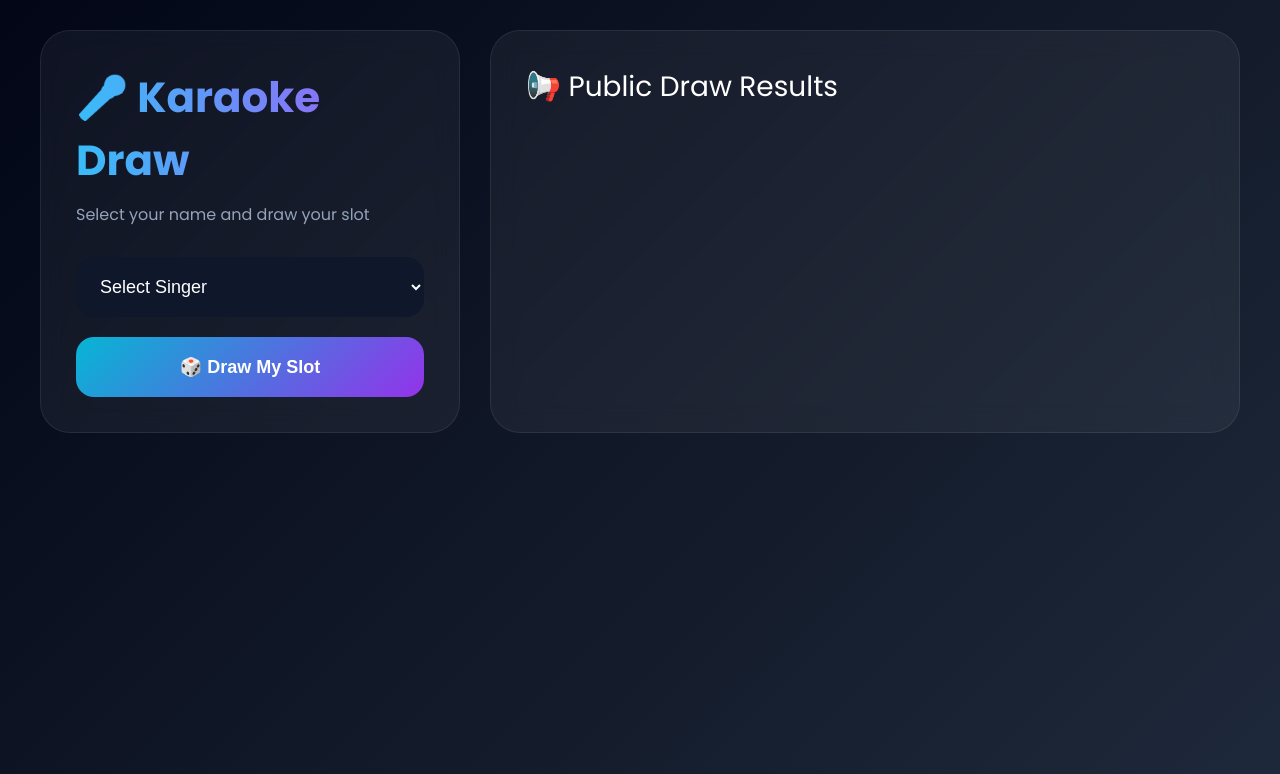
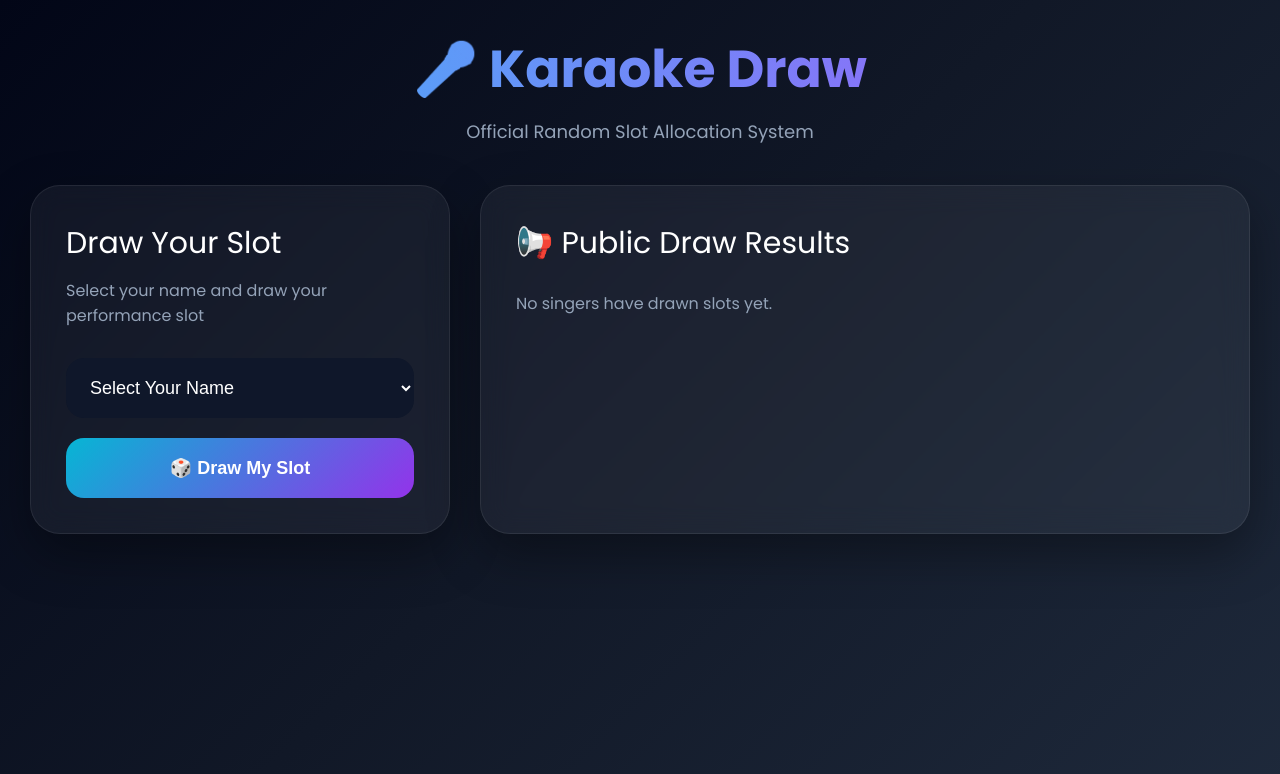
Before and after one commit to bhadubhai/karaoke-draw, a Flask app: template templates/draw.html in a window 1280 px wide. Shown: the top 774 px of the page. Run offline with Flask 3, Linux system fonts and the light colour scheme; the template is opened without the code that fills it, so the values that code supplies are empty.

Commit message:
Update draw.html

```diff
--- a/templates/draw.html
+++ b/templates/draw.html
@@ -37,20 +38,52 @@
                     #1e293b
                 );
 
+            min-height:100vh;
+
             color:white;
-
-            min-height:100vh;
 
             padding:30px;
         }
 
         .container{
 
-            max-width:1200px;
+            max-width:1300px;
+
             margin:auto;
         }
 
-        .top{
+        .header{
+
+            text-align:center;
+
+            margin-bottom:40px;
+        }
+
+        .header h1{
+
+            font-size:52px;
+
+            margin-bottom:10px;
+
+            background:
+                linear-gradient(
+                    to right,
+                    #38bdf8,
+                    #a855f7
+                );
+
+            -webkit-background-clip:text;
+            -webkit-text-fill-color:transparent;
+        }
+
+        .header p{
+
+            color:#94a3b8;
+
+            font-size:18px;
+        }
+
+        .layout{
 
             display:grid;
 
@@ -81,26 +114,19 @@
             padding:35px;
 
             backdrop-filter:blur(14px);
+
+            box-shadow:
+                0 20px 50px rgba(0,0,0,0.35);
         }
 
-        h1{
+        .draw-title{
 
-            font-size:42px;
+            font-size:30px;
 
-            margin-bottom:10px;
-
-            background:
-                linear-gradient(
-                    to right,
-                    #38bdf8,
-                    #a855f7
-                );
-
-            -webkit-background-clip:text;
-            -webkit-text-fill-color:transparent;
+            margin-bottom:12px;
         }
 
-        .subtitle{
+        .draw-subtitle{
 
             color:#94a3b8;
 
@@ -203,16 +243,28 @@
                     #38bdf8,
                     #8b5cf6
                 );
+
+            box-shadow:
+                0 10px 25px rgba(139,92,246,0.4);
+        }
+
+        .success{
+
+            margin-top:18px;
+
+            color:#4ade80;
+
+            font-weight:600;
         }
 
         .public-title{
 
-            font-size:28px;
+            font-size:30px;
 
             margin-bottom:25px;
         }
 
-        .public-list{
+        .public-grid{
 
             display:grid;
 
@@ -260,9 +315,14 @@
             align-items:center;
             justify-content:center;
 
+            background:#7c3aed;
+
             font-weight:700;
+        }
 
-            background:#7c3aed;
+        .empty{
+
+            color:#94a3b8;
         }
 
     </style>
@@ -273,16 +333,30 @@
 
     <div class="container">
 
-        <div class="top">
+        <!-- HEADER -->
 
-            <!-- DRAW BOX -->
+        <div class="header">
+
+            <h1>🎤 Karaoke Draw</h1>
+
+            <p>
+                Official Random Slot Allocation System
+            </p>
+
+        </div>
+
+        <div class="layout">
+
+            <!-- DRAW SECTION -->
 
             <div class="card">
 
-                <h1>🎤 Karaoke Draw</h1>
+                <div class="draw-title">
+                    Draw Your Slot
+                </div>
 
-                <div class="subtitle">
-                    Select your name and draw your slot
+                <div class="draw-subtitle">
+                    Select your name and draw your performance slot
                 </div>
 
                 <form method="POST">
@@ -292,8 +366,12 @@
                         required
                     >
 
-                        <option value="">
-                            Select Singer
+                        <option
+                            value=""
+                            selected
+                            disabled
+                        >
+                            Select Your Name
                         </option>
 
                         {% for singer in singers %}
@@ -317,10 +402,10 @@
                     <div class="result">
 
                         <h2>
-                            {{ result.singer.title() }}
+                            {{ result.singer }}
                         </h2>
 
-                        <div class="slot-container">
+                        <div class="slots">
 
                             {% for slot in result.slots %}
 
@@ -332,13 +417,17 @@
 
                         </div>
 
+                        <div class="success">
+                            Slot Assigned Successfully ✅
+                        </div>
+
                     </div>
 
                 {% endif %}
 
             </div>
 
-            <!-- PUBLIC DRAW LIST -->
+            <!-- PUBLIC RESULTS -->
 
             <div class="card">
 
@@ -346,7 +435,9 @@
                     📢 Public Draw Results
                 </div>
 
-                <div class="public-list">
+                {% if draw_data %}
+
+                    <div class="public-grid">
 
                         {% for item in draw_data %}
 
@@ -374,6 +465,14 @@
 
                     </div>
 
+                {% else %}
+
+                    <div class="empty">
+                        No singers have drawn slots yet.
+                    </div>
+
+                {% endif %}
+
             </div>
 
         </div>
```
Also changed, not shown: other parts of templates/draw.html (+42 -17 lines). Lines whose indentation alone changed are shown as unchanged.
